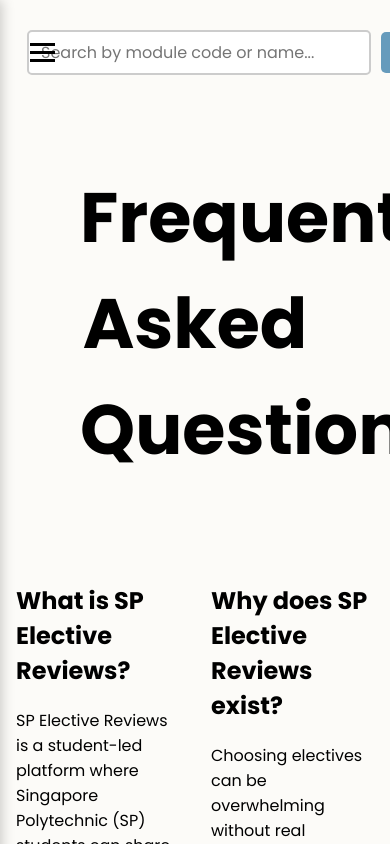
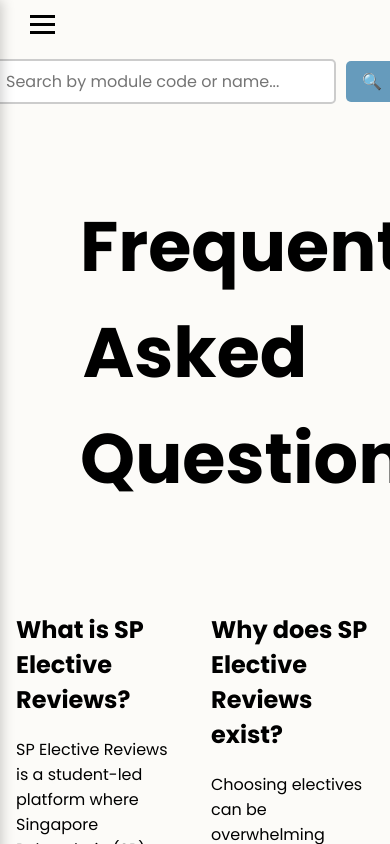
Before and after one commit to AidanG-05/sp-elective-site, a React (Vite) app in the folder elective-site/: page /faq in a window 390 px wide. Shown: the top 844 px of the page. Built offline with nearby package versions, Linux system fonts and the light colour scheme.

Commit message:
Separated the hamburger menu and the search bar

```diff
--- a/elective-site/src/App.jsx
+++ b/elective-site/src/App.jsx
@@ -20,9 +20,15 @@ function Home() {
   const feedbackForm = <a href="https://docs.google.com/forms/d/e/1FAIpQLScHg9gzqM4gAj1GHQUvyW7Wsrl0GcTtSI2ZXoSFa5kaw_KHNQ/viewform?usp=dialog" style={{ color: '#e34066', fontWeight:'bold', textDecoration: 'underline'}}>Here</a>
   return (
     <>
-      <div className="nav-container">
+    <div className="nav-header">
+      <div className="hamburger-container">
+        <Hamburger />
+      </div>
+
+      <div className="searchbar-container">
         <SearchBar />
       </div>
+    </div>
 
       <div className="title-container">
         <Title />
--- a/elective-site/src/index.css
+++ b/elective-site/src/index.css
@@ -121,14 +121,24 @@ body, html {
 }
 
 
+.nav-header {
+  display: flex;
+  align-items: center;
+  justify-content: space-between;
+  padding: 10px 15px;
+  gap: 10px;
+  width: 100%;
+  box-sizing: border-box;
+}
 
-.nav-container {
-  display:flex;
-  justify-content:space-between;
+.hamburger-container {
+  flex-shrink: 0;
+}
+
+.searchbar-container {
+  flex-grow: 1;
+  display: flex;
   align-items: center;
-  gap: 5px;
-  height:20%;
-  margin-top:20px;
 }
 
 .title-container {
@@ -714,7 +724,7 @@ a:visited {
     width: 80%;
   }
 
-  .nav-container {
+  .nav-header {
     flex-direction:row;
     justify-content:space-between;
   }
```
